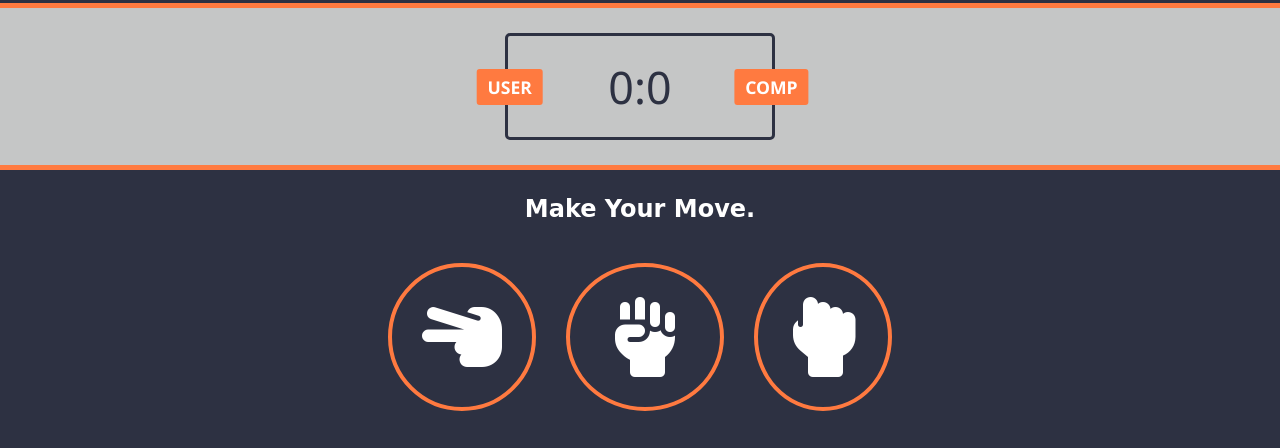
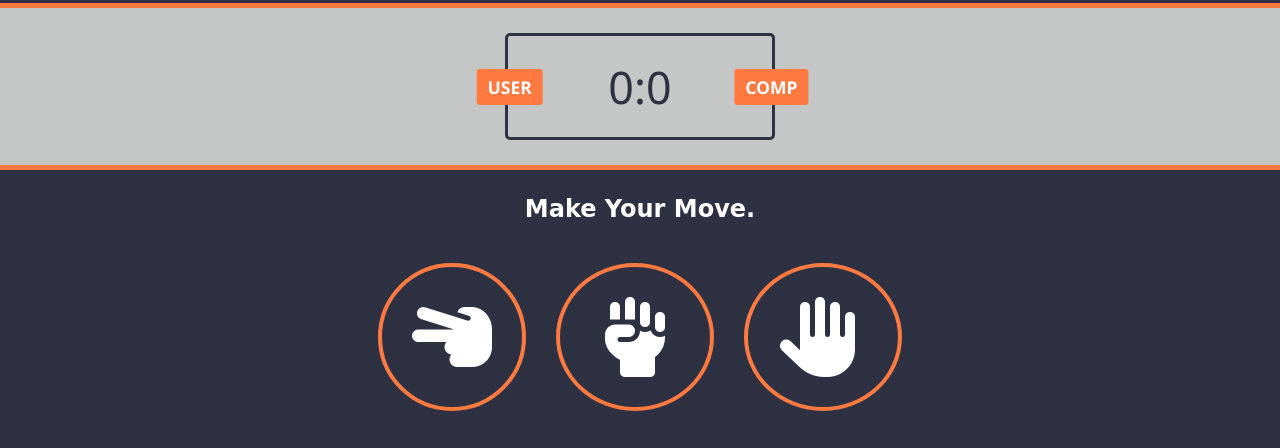
Before and after one commit to ark1980/rock-paper-scissors-game, a plain HTML site: page index.html in a window 1280 px wide. Shown: the part 96-544 px from the top of the page. Drawn offline with Linux system fonts and the light colour scheme; a web font is replaced by a local one.

Commit message:
update hand paper icon

```diff
--- a/index.html
+++ b/index.html
@@ -25,7 +25,7 @@
     <div class="choices">
       <i class="fas fa-hand-scissors choice"></i>
       <i class="fas fa-fist-raised choice" style="padding-left: 40px; padding-right: 40px;"></i>
-      <i class="fas fa-hand-rock choice"></i>
+      <i class="fas fa-hand-paper choice" style="padding-left: 32px; padding-right: 38px;"></i>
     </div>
     <h1 id="result">Paper covers rock, You Win!</h1>
   </main>
```
